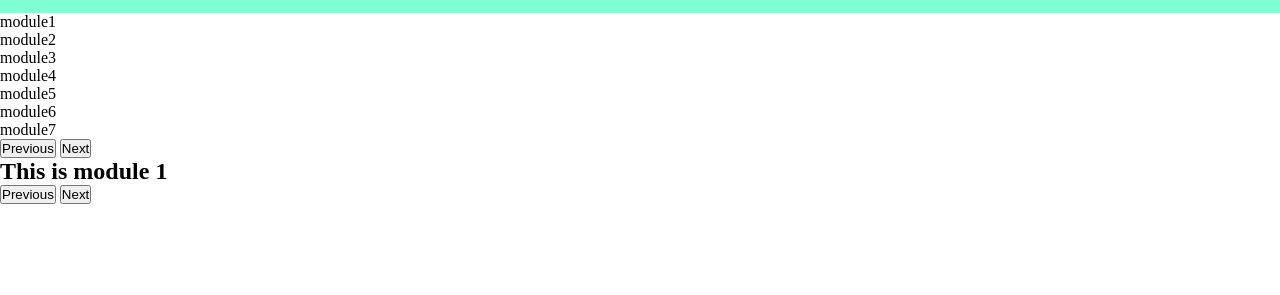
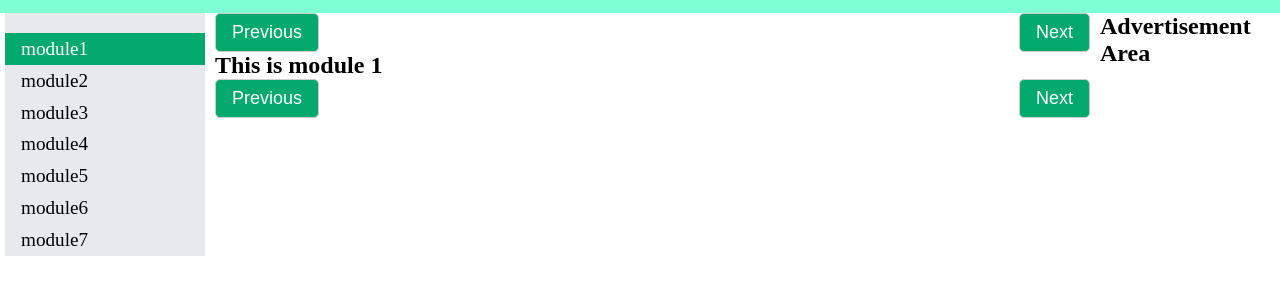
Before and after one commit to naimul-123/programing-hero, a plain HTML site: page index.html in a window 1280 px wide. Shown: the part 47-342 px from the top of the page. Drawn offline with Linux system fonts and the light colour scheme.

Commit message:
changed some style and js

```diff
--- a/index.html
+++ b/index.html
@@ -13,7 +13,7 @@
     </div>
     <div id="main">
         <div id="sideNav">
-            <nav>
+            <nav class="innerNav">
                 <ul id="navList">
 
                 </ul>
@@ -21,16 +21,24 @@
         </div>
         <div id="content">
             <div class="navigation">
-                <button class="prevBtn">Previous</button>
-                <Button class="nextBtn">Next</Button>
+                <button class="prevBtn btn">Previous</button>
+                <Button class="nextBtn btn">Next</Button>
             </div>
             <div id="contentArea">
 
             </div>
             <div class="navigation">
-                <button class="prevBtn">Previous</button>
-                <Button class="nextBtn">Next</Button>
+                <button class="prevBtn btn"> Previous</button>
+                <Button class="nextBtn btn">Next</Button>
             </div>
+        </div>
+        <div id="rightSidebar">
+            <h2>Advertisement Area</h2>
+            <nav>
+                <ul id="">
+
+                </ul>
+            </nav>
         </div>
     </div>
     <div id="footer"></div>
--- a/script.js
+++ b/script.js
@@ -10,6 +10,7 @@ document.addEventListener("DOMContentLoaded", ()=>{
 });
 
 document.addEventListener("DOMContentLoaded", ()=>{
+    listitems[moduleCounter].classList.add('active')
     fetch(`${modules[moduleCounter]}.html`)
     .then(response=> response.text())
     .then(data=> document.getElementById("contentArea").innerHTML = data);
@@ -22,9 +23,12 @@ document.addEventListener("DOMContentLoaded", ()=>{
 const prevBtns = document.querySelectorAll(".prevBtn");
 prevBtns.forEach((btn)=>{
     btn.addEventListener('click', ()=>{
-        // console.log(modules[moduleCounter])
+        listitems.forEach((list)=>{
+            list.classList.remove("active")
+        });
         if(moduleCounter>0){
             moduleCounter--
+            listitems[moduleCounter].classList.add('active')
             fetch(`${modules[moduleCounter]}.html`)
             .then(response=> response.text())
             .then(data=> document.getElementById("contentArea").innerHTML = data);
@@ -42,11 +46,12 @@ prevBtns.forEach((btn)=>{
 const nextBtns = document.querySelectorAll(".nextBtn");
 nextBtns.forEach((btn)=>{
     btn.addEventListener('click', ()=>{
-        // console.log(moduleCounter)
+        listitems.forEach((list)=>{
+            list.classList.remove("active")
+        });
         if(moduleCounter<modules.length-1){
             moduleCounter++
-            // console.log(moduleCounter)
-
+            listitems[moduleCounter].classList.add('active')
             fetch(`${modules[moduleCounter]}.html`)
             .then(response=> response.text())
             .then(data=> document.getElementById("contentArea").innerHTML = data);
@@ -66,14 +71,20 @@ nextBtns.forEach((btn)=>{
     const listitems = document.querySelectorAll(".listItem");
     listitems.forEach((list)=>{
         list.addEventListener('click',()=>{
+
             modules.map((module, index)=>{
+                listitems[index].classList.remove("active");
                 if(module=== list.innerHTML){
                     moduleCounter= index;
                     fetch(`${module}.html`)
                     .then(response=> response.text())
                     .then(data=> document.getElementById("contentArea").innerHTML = data);
+                    list.classList.add("active");
                 }
+
+
                 //console.log(moduleCounter)
             })
+
         })
     })
--- a/style.css
+++ b/style.css
@@ -22,3 +22,81 @@
 #header li:hover{
     background-color: aqua;
 }
+#main{
+    display: flex;
+    flex-direction: row;
+
+}
+#sideNav, #content, #rightSidebar{
+    margin: 0 5px;
+
+}
+#sideNav{
+    width: 10%;
+    min-width: 200px;
+    text-align: left;
+
+
+}
+.innerNav{
+    background-color: #E7E9EB;
+    height: 100%;
+
+    overflow-y: scroll;
+    overflow-x: hidden;
+    padding-top: 20px;
+
+}
+.active, .active:hover{
+    background-color: #04AA6D;
+    color: white;
+}
+.listItem:hover{
+    background-color:#cccccc ;
+}
+.active:hover{
+    background-color: #04AA6D !important;
+    color: white !important;
+}
+.listItem{
+display: block;
+line-height: 1.5;
+padding: 2px 1px 1px 16px;
+font-size: 1.2rem;
+}
+#content{
+    width: 75%;
+}
+
+#rightSidebar{
+    width: 15%;
+    min-width: 100px;
+}
+
+.navigation{
+    display: flex;
+    flex-direction: row;
+    justify-content:space-between;
+
+
+}
+
+.prevBtn, .nextBtn{
+    background-color: #04AA6D;
+    border-color: #04AA6D;
+    font-size: 18px;
+    padding: 0 19px;
+    border: 1px solid #cccccc;
+    border-radius: 5px;
+    color:#FFFFFF
+
+}
+.btn{
+    text-align: center;
+    cursor: pointer;
+    display: inline-block;
+    padding: 8px 16px;
+    vertical-align: center;
+    text-align: center;
+    white-space: nowrap;
+}
```
